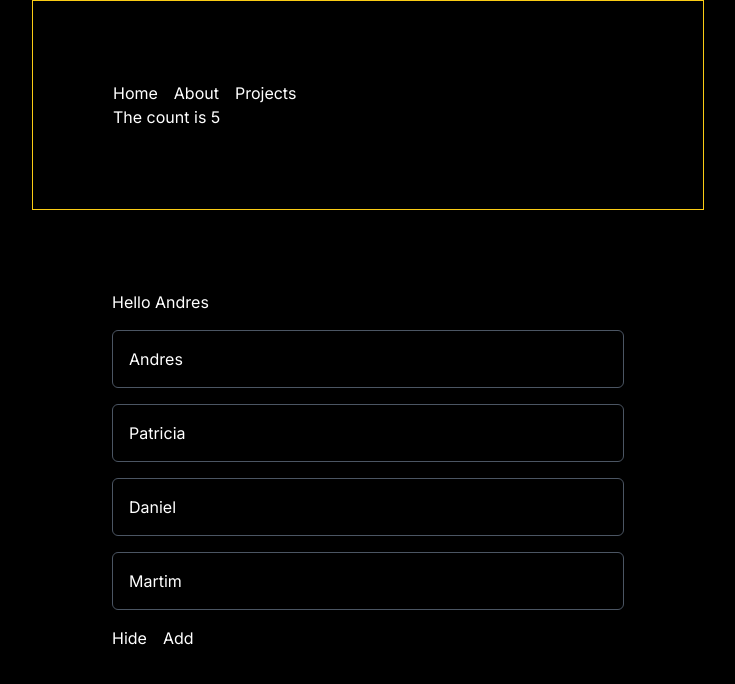
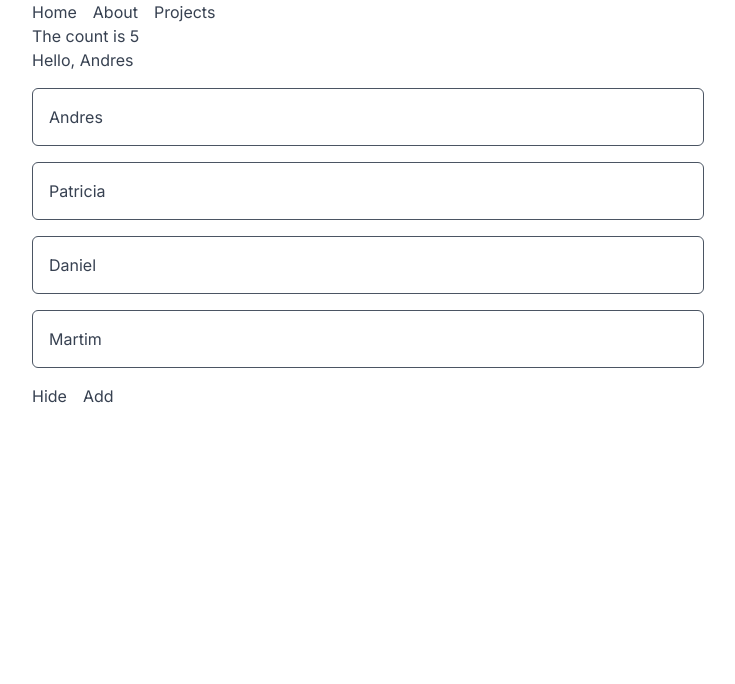
Before and after one commit to AndresFerrerPestana/next14-blog, a Next.js app: page / in a window 1280 px wide. Shown: the top 684 px of the page, without its empty margins (272-1007 px from the left). Built offline with nearby package versions, Linux system fonts and the light colour scheme.

Commit message:
styling the app

```diff
--- a/app/about/projects/page.js
+++ b/app/about/projects/page.js
@@ -6,11 +6,9 @@ import ProjectList from "./components/project-list";
 import ProjectListLoading from "./components/project-list-loading";
 
 export default async function ProjectsPage () {
-    const response = await fetch('http://localhost:3001/repos', { cache: 'no-store' });
-    const repos = await response.json();
 
     return(
-    <div className="p-20">
+    <div>
         <h1 className="mb-8 text-xl">Projects</h1>
 
         <div className="mb-8">Hello, this is the list of my repos!</div>
--- a/app/globals.css
+++ b/app/globals.css
@@ -3,10 +3,5 @@
 @tailwind utilities;
 
 body {
-
-  @apply bg-black text-white container mx-auto dark:bg-gray-900 dark:text-gray-300 max-w-2xl
+  @apply bg-white text-gray-700 container mx-auto dark:bg-gray-900 dark:text-gray-300 max-w-2xl
 }
-
-hr {
-  @apply my-8 border-gray-200 dark:border-gray-800
-}
--- a/app/page.js
+++ b/app/page.js
@@ -1,13 +1,13 @@
 'use client'
 
 import {useState} from "react"
-import Card from "./../components/card"
+import Card from "@/components/card"
 
 
 export default function Home() {
   const [isVisible, setIsVisible] = useState(true);
   const[names, setNames] = useState(['Andres', 'Patricia', 'Daniel', 'Martim']);
-  const name = "Hello Andres";
+  const name = "Andres";
 
   const handleClick = () => {
     setIsVisible(!isVisible);
@@ -22,9 +22,9 @@ export default function Home() {
 
   return (
     <>
-    <div className="p-20 space-y-4">
+    <div className="space-y-4">
 
-    <div>{name}</div>
+    <div>Hello, {name}</div>
 
       {cards}
 
--- a/components/header.js
+++ b/components/header.js
@@ -3,7 +3,7 @@ import Link from 'next/link'
 
 export default function Header() {
     return(
-        <header className="p-20 border border-yellow-400">
+        <header>
           <ul className="flex space-x-4">
             <li><Link href="/">Home</Link></li>
             <li><Link href="/about">About</Link></li>
```
